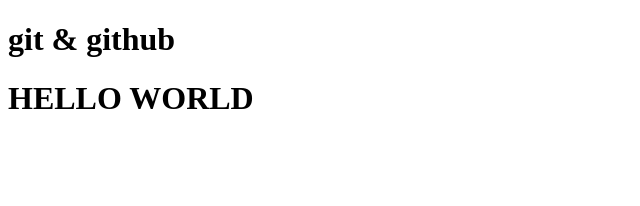
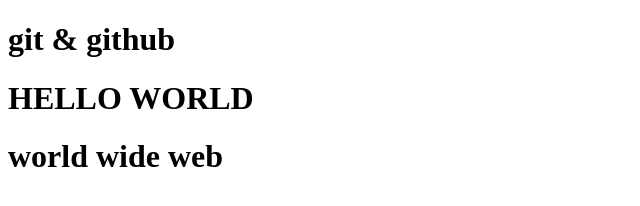
Before and after one commit to muhammadyousuf123786/git-parctice-bt-11, a plain HTML site: page index.html in a window 1280 px wide. Shown: the whole page, without its empty margins (0-640 px from the left). Drawn offline with Linux system fonts and the light colour scheme.

Commit message:
index file

```diff
--- a/index.html
+++ b/index.html
@@ -8,5 +8,6 @@
 <body>
     <h1>git & github</h1>
     <h1>HELLO WORLD</h1>
+    <h1>world wide web</h1>
 </body>
 </html>
```
